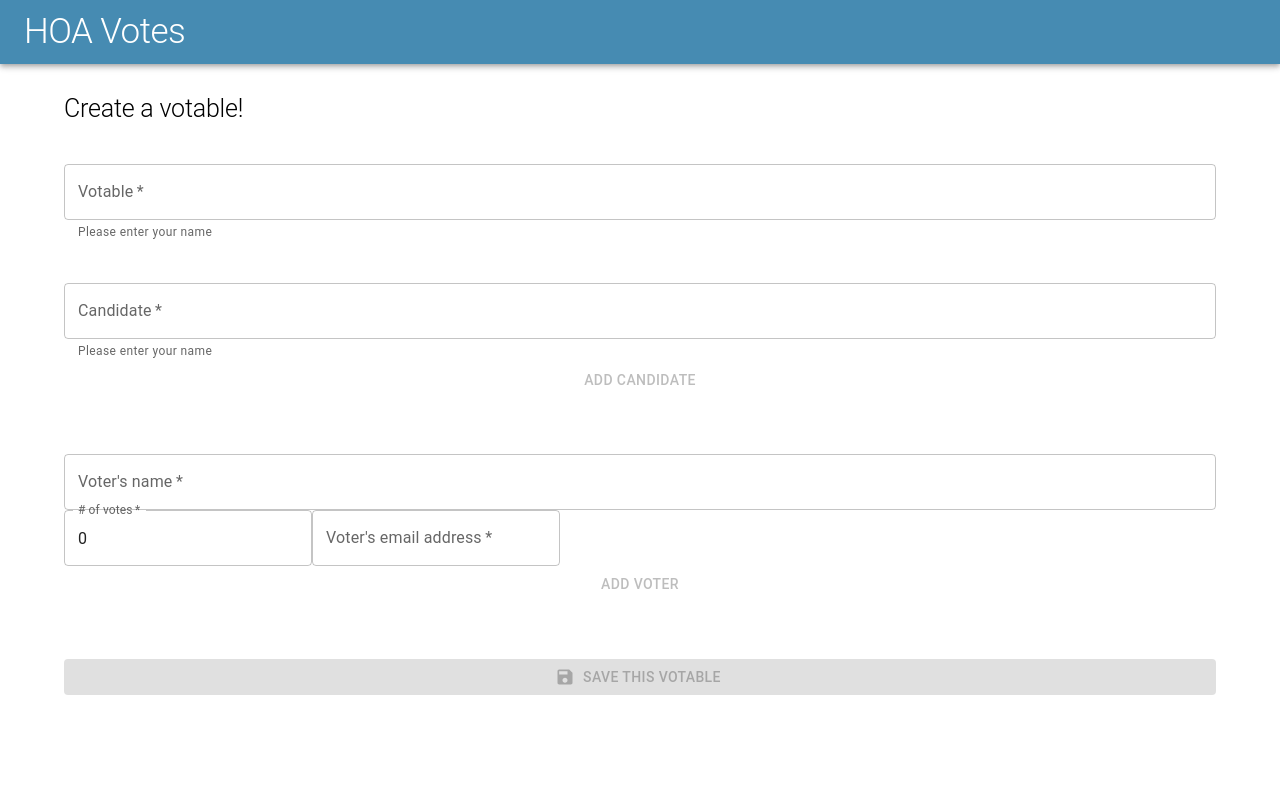
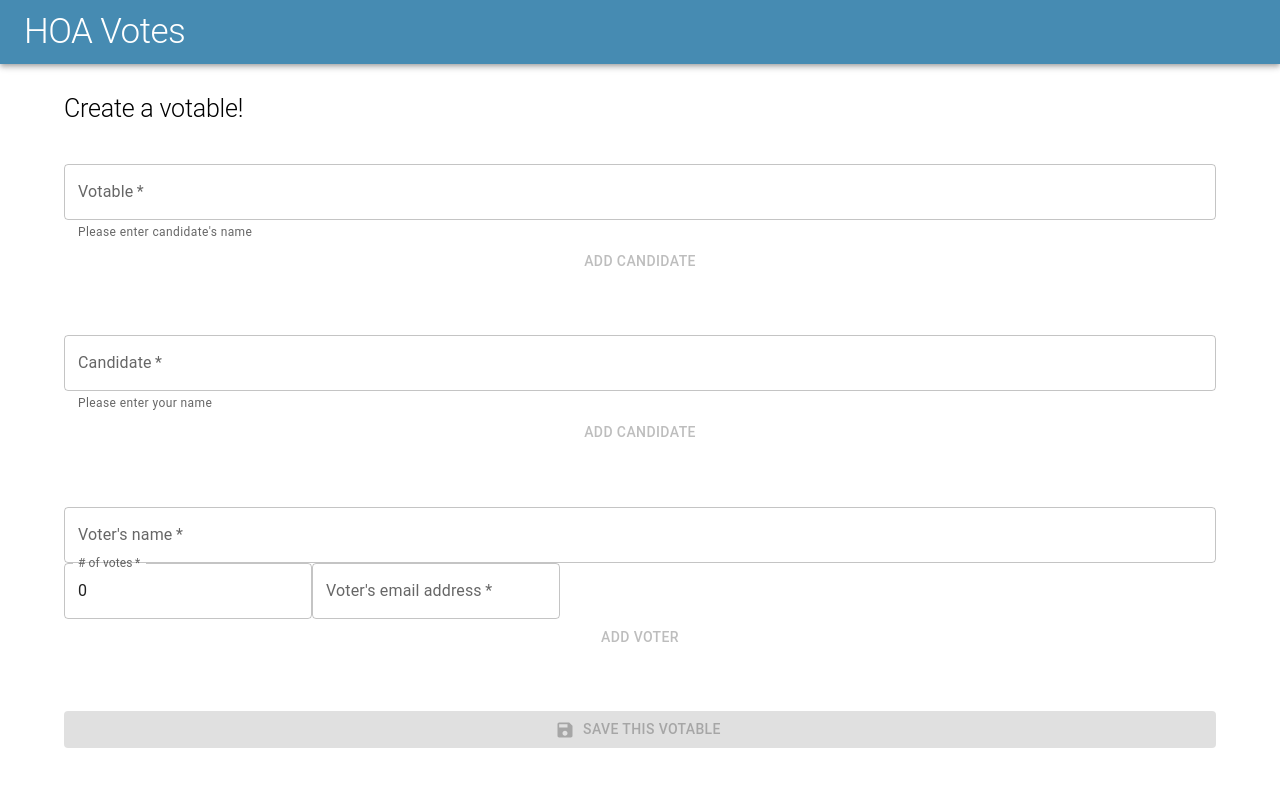
Before and after one commit to JamesMitofsky/Community-Votes, a React (Create React App) app: page / in a window 1280 px wide. Shown: the top 786 px of the page. Built offline with nearby package versions, Linux system fonts and the light colour scheme.

Commit message:
Add votable state tracking & condense list components for votables and voters

```diff
--- a/src/components/BuildVotable.jsx
+++ b/src/components/BuildVotable.jsx
@@ -5,7 +5,8 @@ import Votable from "./Votable.jsx";
 import Voter from "./Voter.jsx";
 import VotersList from "./VotersList.jsx";
 import Candidate from "./Candidate.jsx";
-import CandidatesList from "./CandidatesList.jsx";
+import NameList from "./NameList.jsx";
+import callRestApi from "../functions/callRestApi.js";
 
 export default function BuildVotable() {
   // STATES SECTION
@@ -49,7 +50,14 @@ export default function BuildVotable() {
   }
 
   // VOTABLES - accepts a string
-  // const [votable, setVotable] = useState("");
+  const [currentVotable, setCurrentVotable] = useState("");
+
+  // CANDIDATES all
+  const [votables, setVotables] = useState([]);
+  function addVotable() {
+    setVotables((prevVotables) => [currentVotable, ...prevVotables]);
+    setCurrentVotable("");
+  }
 
   return (
     <Grid component="form" container rowSpacing={5} style={{ display: "flex" }}>
@@ -57,7 +65,12 @@ export default function BuildVotable() {
         <Typography variant="h2">Create a votable!</Typography>
       </Grid>
       <Grid item xs={12}>
-        <Votable />
+        <Votable
+          addVotable={addVotable}
+          currentVotable={currentVotable}
+          setCurrentVotable={setCurrentVotable}
+        />
+        <NameList names={votables} />
       </Grid>
       <Grid item xs={12}>
         <Candidate
@@ -68,7 +81,7 @@ export default function BuildVotable() {
         <Typography variant="h3">
           {candidates.length > 0 ? "Registered Candidates" : ""}
         </Typography>
-        <CandidatesList candidates={candidates} />
+        <NameList names={candidates} />
       </Grid>
       <Grid item xs={12}>
         <Voter
--- a/src/components/CandidatesList.jsx
+++ b/src/components/NameList.jsx
@@ -1,11 +1,11 @@
 import { List, ListItem, ListItemText } from "@mui/material";
 import { v4 as uuidv4 } from "uuid";
 
-export default function CandidatesList({ candidates }) {
-  const listItems = candidates.map((candidate) => {
+export default function NameList({ names }) {
+  const listItems = names.map((name) => {
     return (
       <ListItem key={uuidv4()}>
-        <ListItemText primary={candidate} />
+        <ListItemText primary={name} />
       </ListItem>
     );
   });
--- a/src/components/Votable.jsx
+++ b/src/components/Votable.jsx
@@ -1,8 +1,15 @@
-import { FormControl, TextField } from "@mui/material";
+import { FormControl, TextField, Button } from "@mui/material";
 
-export default function Votable({ currentVoter, updateVoter }) {
-  const helperText = "Please enter your name";
+export default function Votable({
+  addVotable,
+  currentVotable,
+  setCurrentVotable,
+}) {
+  const helperText = "Please enter candidate's name";
+  let formComplete = !currentVotable;
+
   return (
+    <>
       <FormControl fullWidth>
         <TextField
           autoComplete="off"
@@ -10,7 +17,13 @@ export default function Votable({ currentVoter, updateVoter }) {
           fullWidth
           helperText={helperText}
           label="Votable"
+          value={currentVotable}
+          onChange={(e) => setCurrentVotable(e.target.value)}
         ></TextField>
       </FormControl>
+      <Button disabled={formComplete} onClick={addVotable} fullWidth>
+        Add Candidate
+      </Button>
+    </>
   );
 }
```
Lines whose indentation alone changed are shown as unchanged.
